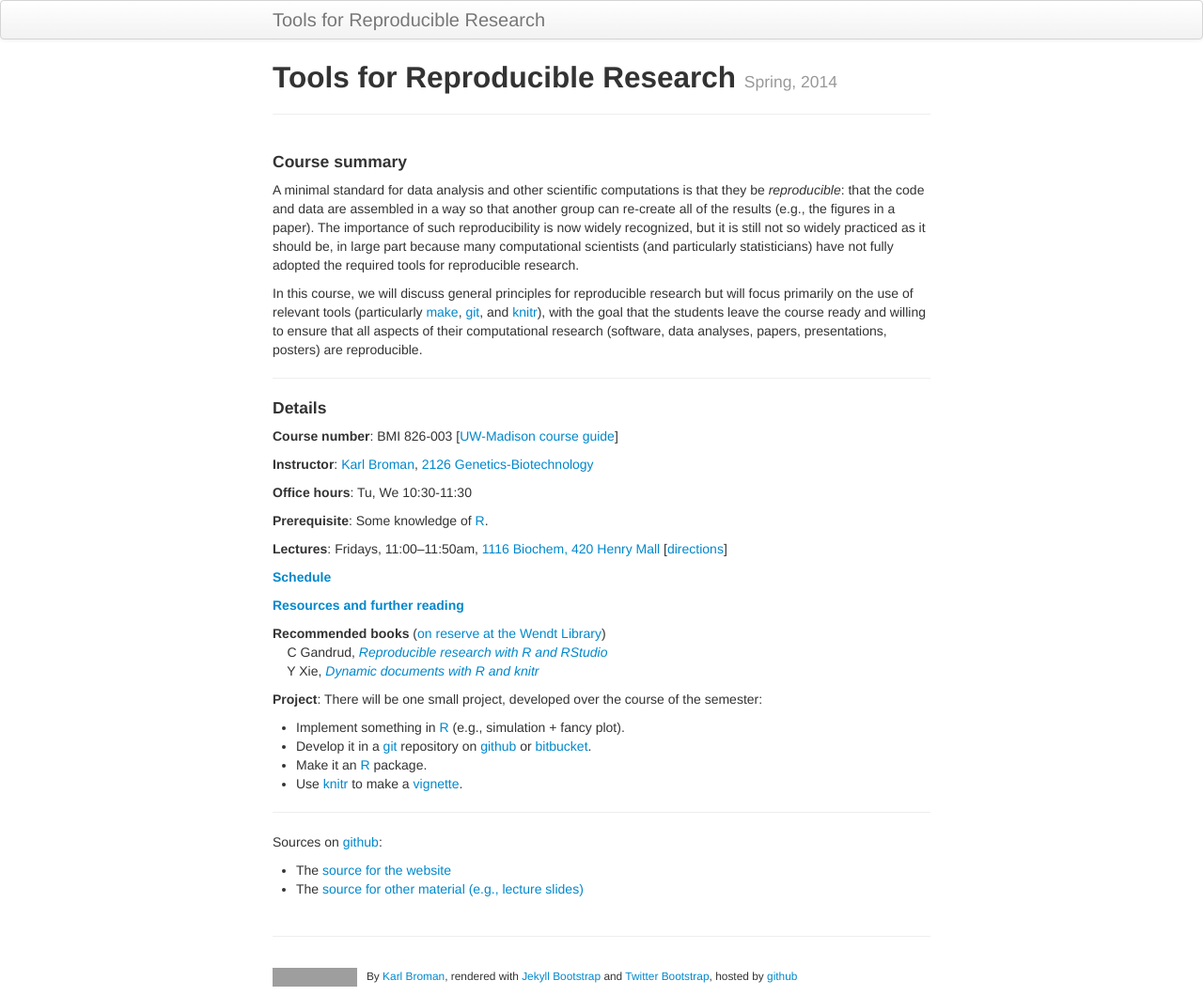
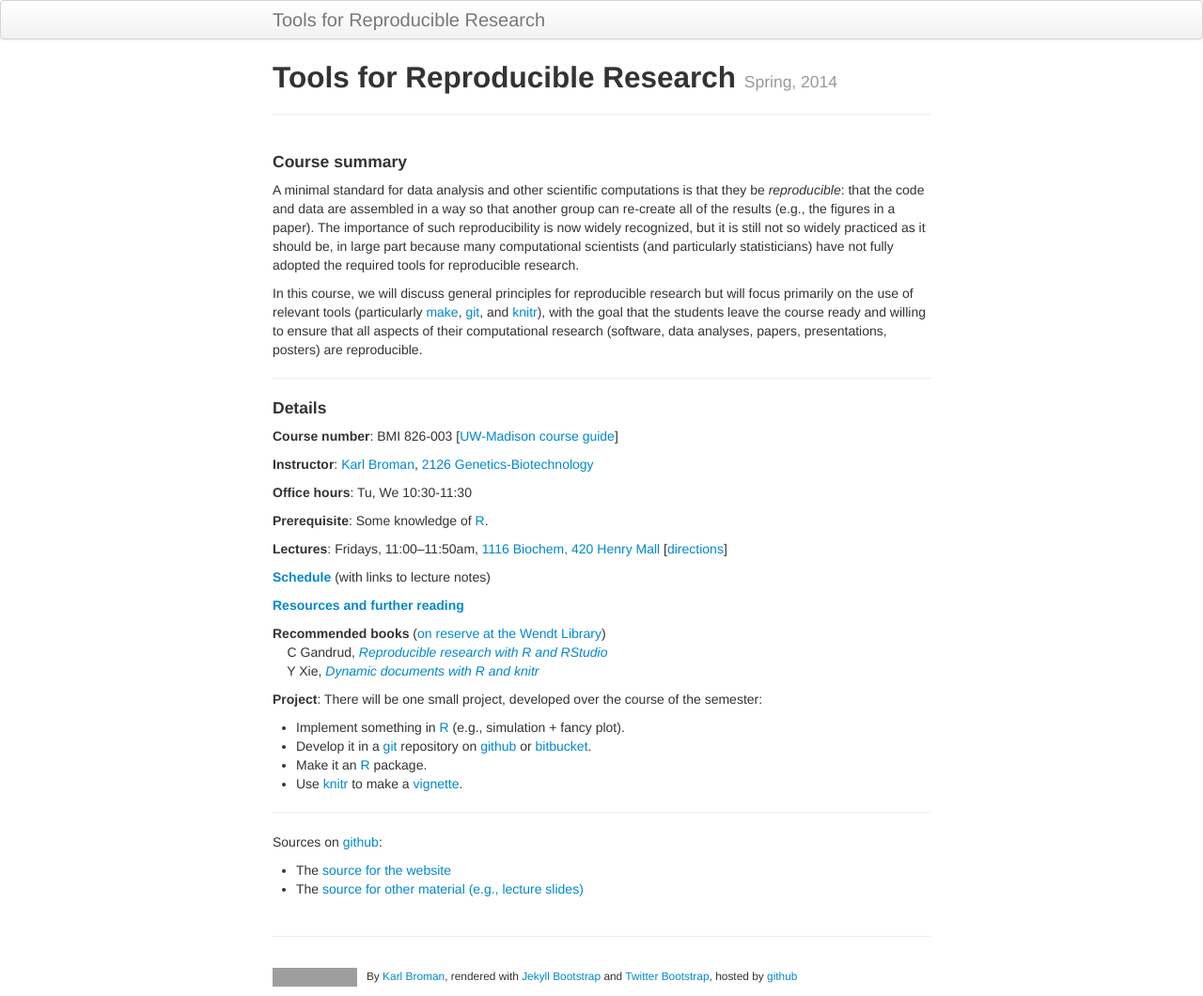
Before and after one commit to kbroman/Tools4RR, a Jekyll site: the page built from index.md, in a window 1280 px wide. Shown: the whole page at 94% size. Built offline with Jekyll 4.4.1, drawn with Linux system fonts in a browser that asks for light colours; grey boxes are pictures that could not be loaded.

Commit message:
index.md: Add comment that schedule contains links to lec notes

```diff
--- a/index.md
+++ b/index.md
@@ -42,7 +42,7 @@ data analyses, papers, presentations, posters) are reproducible.
 [1116 Biochem, 420 Henry Mall](http://map.wisc.edu/s/psk50tw2)
 \[[directions](pages/directions.html)\]
 
-**[Schedule](pages/schedule.html)**
+**[Schedule](pages/schedule.html)** (with links to lecture notes)
 
 **[Resources and further reading](pages/resources.html)**
 
```
